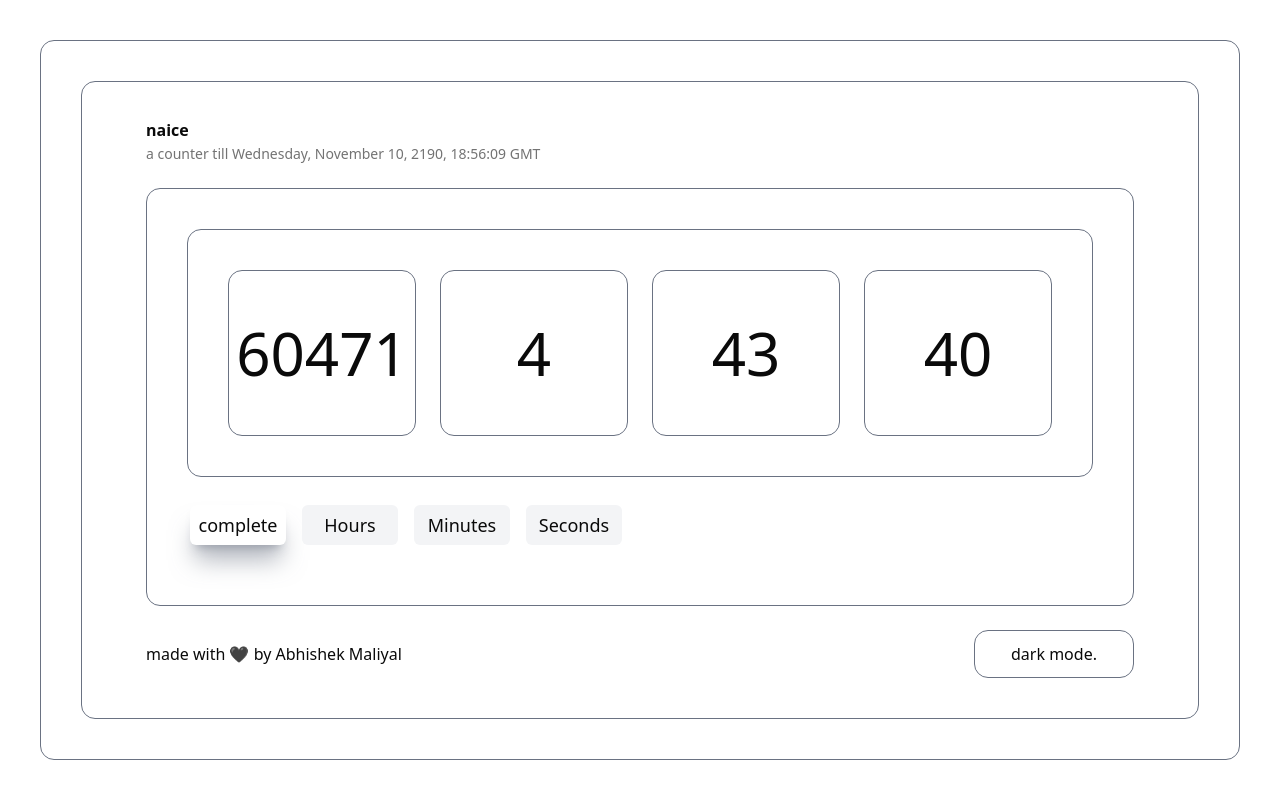
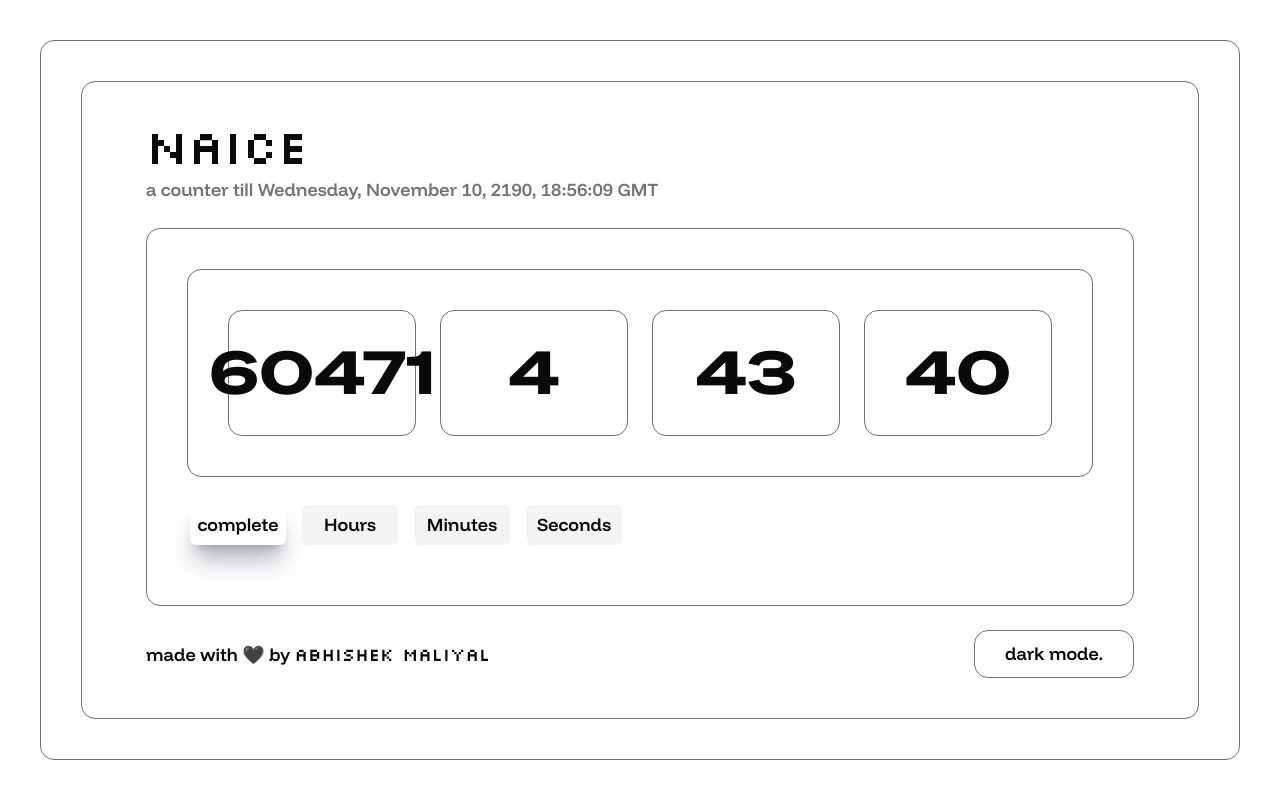
Before and after one commit to abhishekmaliyal/naice, a Next.js app: page / in a window 1280 px wide. Built offline with nearby package versions, Linux system fonts and the light colour scheme.

Commit message:
fonts updated

```diff
--- a/app/globals.css
+++ b/app/globals.css
@@ -120,3 +120,21 @@
     @apply bg-background text-foreground;
   }
 }
+
+.title{
+font-family: var(--font-silkscreen);
+font-style: normal;
+font-weight: normal;
+}
+
+.description, .darkmode, .credit, .trigger{
+  font-family: var(--font-funnel);
+  font-style: normal;
+  font-weight: 600;
+}
+
+.days, .hours, .minutes, .seconds {
+  font-family: var(--font-gothic);
+  font-style: normal;
+  font-weight: normal;
+}
--- a/app/page.js
+++ b/app/page.js
@@ -72,10 +72,12 @@ export default function CountdownPage() {
           <Card className="w-full h-full p-10">
             <Card className="w-full h-full p-10">
               <CardHeader>
-                <CardTitle><p className="title">naice</p></CardTitle>
+                <CardTitle>
+                  <p className="title text-5xl">naice</p>
+                </CardTitle>
                 <CardDescription>
-                  <p className="description">
-                  a counter till Wednesday, November 10, 2190, 18:56:09 GMT
+                  <p className="description text-lg">
+                    a counter till Wednesday, November 10, 2190, 18:56:09 GMT
                   </p>
                 </CardDescription>
               </CardHeader>
@@ -154,7 +156,9 @@ export default function CountdownPage() {
               </CardContent>
               <CardFooter>
                 <div className="credit flex w-full h-full items-center justify-start">
-                  <p className="credit">made with 🖤 by Abhishek Maliyal</p>
+                  <p className="credit text-lg">
+                    made with 🖤 by <span className="title"> Abhishek Maliyal</span>
+                  </p>
                 </div>
                 <div className="mode flex w-full h-full items-center justify-end">
                   <ModeToggle />
--- a/components/theme/darkmode.js
+++ b/components/theme/darkmode.js
@@ -29,7 +29,7 @@ export function ModeToggle() {
       <div className="darkmode h-full w-full flex items-center justify-center">
         <button
           aria-label={isDarkMode ? "Switch to light mode" : "Switch to dark mode"}
-          className="darkmode select-none cursor-crosshair font-medium transition-colors hover:text-primary/80 h-12 w-40 border rounded-xl border-gray-500"
+          className="darkmode text-lg select-none cursor-crosshair font-bold transition-colors hover:text-primary/80 h-12 w-40 border rounded-xl border-gray-500"
           onClick={toggleTheme}
         >
           {isDarkMode ? "light mode." : "dark mode."}
--- a/components/ui/tabs.jsx
+++ b/components/ui/tabs.jsx
@@ -33,7 +33,7 @@ function TabsTrigger({ className, ...props }) {
     <TabsPrimitive.Trigger
       data-slot="tabs-trigger"
       className={cn(
-        "data-[state=active]:bg-background dark:data-[state=active]:text-foreground focus-visible:border-ring focus-visible:ring-ring/50 focus-visible:outline-ring dark:data-[state=active]:border-input dark:data-[state=active]:bg-input/30 text-foreground dark:text-muted-foreground inline-flex h-[calc(100%-1px)] flex-1 items-center justify-center gap-1.5 rounded-sm border border-transparent px-2 py-1 text-lg font-medium whitespace-nowrap transition-[color,box-shadow] focus-visible:ring-[3px] focus-visible:outline-1 disabled:pointer-events-none disabled:opacity-50 data-[state=active]:shadow-xl/50 data-[state=active]:shadow-gray-500 [&_svg]:pointer-events-none [&_svg]:shrink-0 [&_svg:not([class*='size-'])]:size-4 dark:data-[state=inactive]:text-black dark:data-[state=active]:shadow-xl/50 dark:data-[state=active]:shadow-gray-500",
+        "trigger data-[state=active]:bg-background dark:data-[state=active]:text-foreground focus-visible:border-ring focus-visible:ring-ring/50 focus-visible:outline-ring dark:data-[state=active]:border-input dark:data-[state=active]:bg-input/30 text-foreground dark:text-muted-foreground inline-flex h-[calc(100%-1px)] flex-1 items-center justify-center gap-1.5 rounded-sm border border-transparent px-2 py-1 text-lg font-medium whitespace-nowrap transition-[color,box-shadow] focus-visible:ring-[3px] focus-visible:outline-1 disabled:pointer-events-none disabled:opacity-50 data-[state=active]:shadow-xl/50 data-[state=active]:shadow-gray-500 [&_svg]:pointer-events-none [&_svg]:shrink-0 [&_svg:not([class*='size-'])]:size-4 dark:data-[state=inactive]:text-black dark:data-[state=active]:shadow-xl/50 dark:data-[state=active]:shadow-gray-500",
         className
       )}
       {...props}
```
